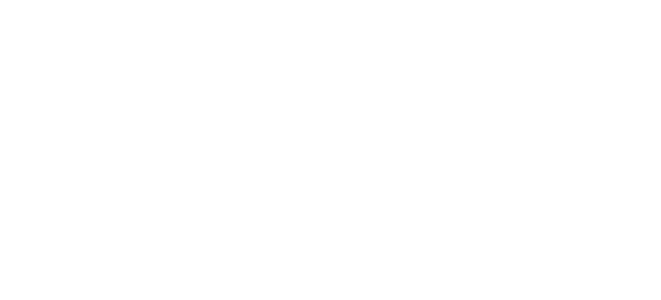
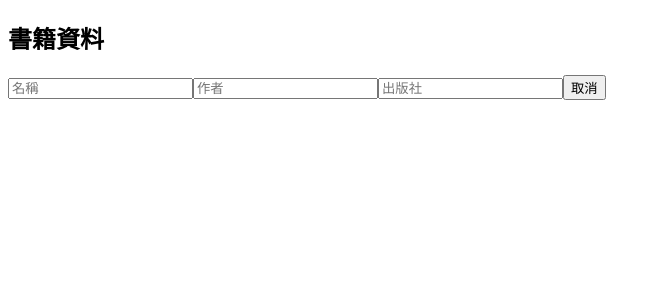
Before and after one commit to Oliver721003/mcu-ng-demo, an Angular app: page /book/form in a window 1280 px wide. Before the commit this address led to /. Shown: the top 300 px of the page, without its empty margins (0-661 px from the left). Built offline with nearby package versions, Linux system fonts and the light colour scheme.

Commit message:
新增書籍表單元件頁面

```diff
--- a/src/app/app-routing.module.ts
+++ b/src/app/app-routing.module.ts
@@ -1,9 +1,11 @@
+import { BookFormPageComponent } from './book-form-page/book-form-page.component';
 import { NgModule } from '@angular/core';
 import { RouterModule, Routes } from '@angular/router';
 import { BooksPageComponent } from './books-page/books-page.component';
 
 const routes: Routes = [
   { path: 'books', component: BooksPageComponent },
+  { path: 'book/form', component: BookFormPageComponent }
 ];
 
 @NgModule({
--- a/src/app/app.module.ts
+++ b/src/app/app.module.ts
@@ -4,11 +4,13 @@
 import { AppRoutingModule } from './app-routing.module';
 import { AppComponent } from './app.component';
 import { BooksPageComponent } from './books-page/books-page.component';
+import { BookFormPageComponent } from './book-form-page/book-form-page.component';
 
 @NgModule({
   declarations: [
     AppComponent,
-    BooksPageComponent
+    BooksPageComponent,
+    BookFormPageComponent
   ],
   imports: [
     BrowserModule,
--- /dev/null
+++ b/src/app/book-form-page/book-form-page.component.html
@@ -0,0 +1,8 @@
+<!-- h2+form>input[type=text][placeholder]*3 -->
+<h2>書籍資料</h2>
+<form>
+  <input type="text" placeholder="名稱">
+  <input type="text" placeholder="作者">
+  <input type="text" placeholder="出版社">
+  <button type="button" (click)="onCancel()">取消</button>
+</form>
--- /dev/null
+++ b/src/app/book-form-page/book-form-page.component.ts
@@ -0,0 +1,15 @@
+import { Component } from '@angular/core';
+import { Router } from '@angular/router';
+
+@Component({
+  selector: 'app-book-form-page',
+  templateUrl: './book-form-page.component.html',
+  styleUrls: ['./book-form-page.component.css']
+})
+export class BookFormPageComponent {
+  constructor(private router: Router) {}
+
+  onCancel(): void {
+    this.router.navigate(['books']);
+  }
+}
--- a/src/app/books-page/books-page.component.ts
+++ b/src/app/books-page/books-page.component.ts
@@ -1,6 +1,7 @@
 import { BookService } from './../services/book.service';
 import { Component } from '@angular/core';
 import { Book } from '../model/book';
+import { Router } from '@angular/router';
 
 @Component({
   selector: 'app-books-page',
@@ -8,14 +9,14 @@
   styleUrls: ['./books-page.component.css']
 })
 export class BooksPageComponent {
-  constructor(protected bookService: BookService) {}
+  constructor(private router: Router, protected bookService: BookService) {}
 
   onSearch(): void {
     this.bookService.search();
   }
 
   onAdd(): void {
-    this.bookService.add(new Book('Book New', '王五', '銘傳'))
+    this.router.navigate(['book', 'form']);
   }
 
   onEdit(index: number): void {
```
Also changed, not shown: src/app/book-form-page/book-form-page.component.css (added), 1 other file (tests, documents, lock files or other folders).
